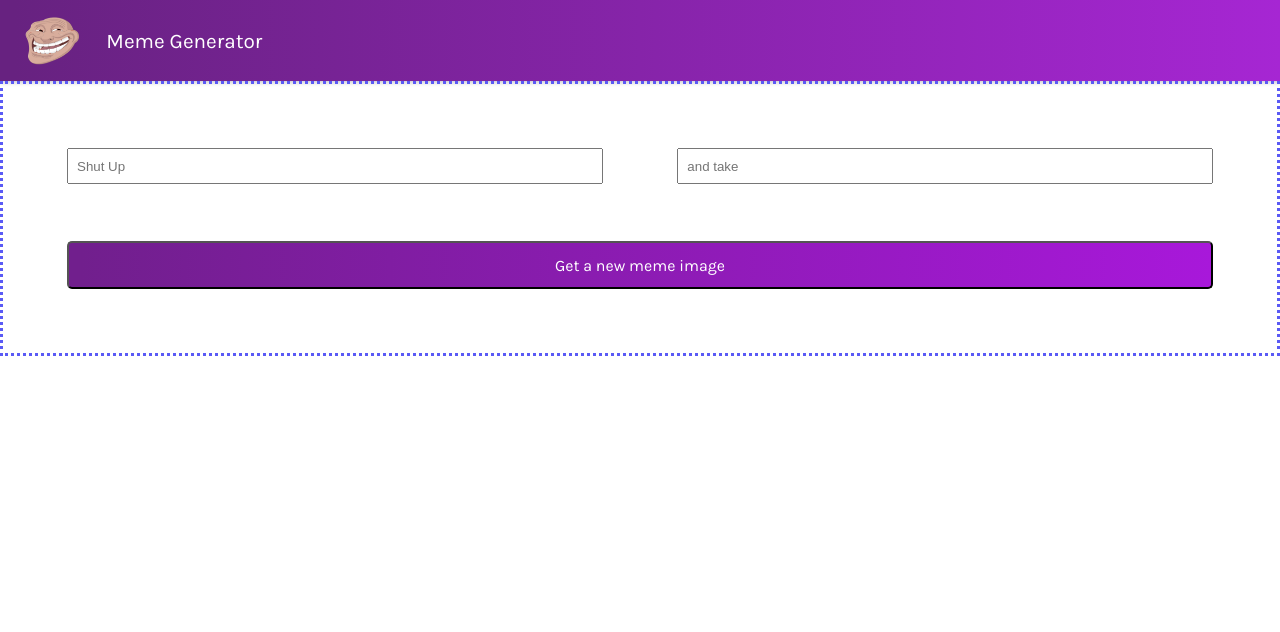
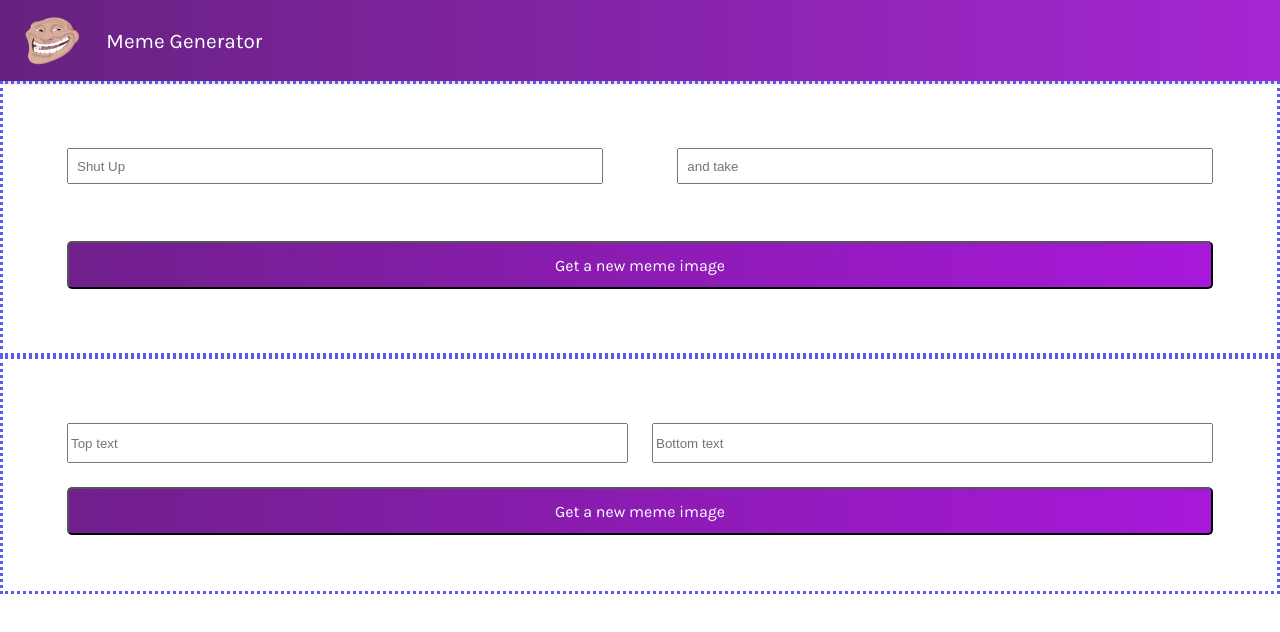
Before and after one commit to yuriy-bolotnyy/meme-gen, a React (Vite) app: page / in a window 1280 px wide. Shown: the top 632 px of the page. Built offline with nearby package versions, Linux system fonts and the light colour scheme.

Commit message:
Add input form, based on display grid

```diff
--- a/src/App.jsx
+++ b/src/App.jsx
@@ -4,6 +4,7 @@ import './App.css'
 
 import Navbar from './components/Navbar'
 import Meme from './components/Meme'
+import MemeGrid from './components/MemeGrid'
 
 function App() {
   const [count, setCount] = useState(0)
@@ -13,6 +14,7 @@ function App() {
 
       <Navbar />
       <Meme />
+      <MemeGrid />
     </div>
   )
 }
--- /dev/null
+++ b/src/components/MemeGrid.css
@@ -0,0 +1,23 @@
+form.inputGrid {
+    border: 3px dotted rgb(90, 90, 245);
+    padding: 5%;
+    display: grid;
+    grid-template: 2.5rem 2.5rem / 1fr 1fr;
+    gap: 1.5rem;
+}
+
+form.inputGrid>button {
+    grid-column: 1 / -1;
+
+    color: white;
+    background: linear-gradient(90.41deg, #711F8D 1.14%, #A818DA 100%);
+    border-radius: 5px;
+    font-family: 'Karla';
+    font-style: normal;
+    font-weight: 700;
+    font-size: 16px;
+    line-height: 19px;
+    width: 100%;
+    height: 3rem;
+    /* margin: 5% 0% 0%; */
+}
--- /dev/null
+++ b/src/components/MemeGrid.jsx
@@ -0,0 +1,14 @@
+import React from "react";
+import "./MemeGrid.css"
+
+const MemeGrid = () => {
+    return (
+        <form className="inputGrid">
+            <input className="top" type="text" placeholder="Top text"/>
+            <input className="bottom" type="text" placeholder="Bottom text"/>
+            <button>Get a new meme image</button>
+        </form>
+    )
+}
+
+export default MemeGrid
```
